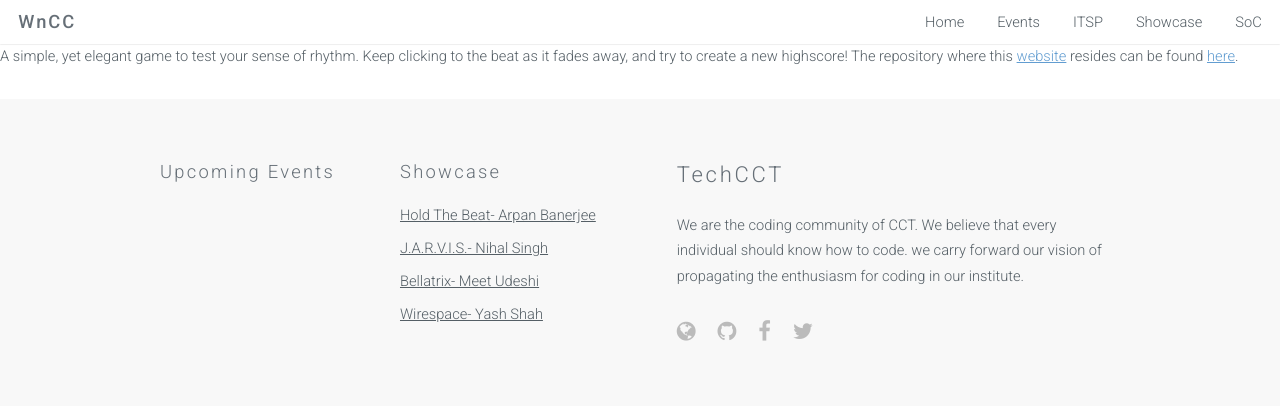
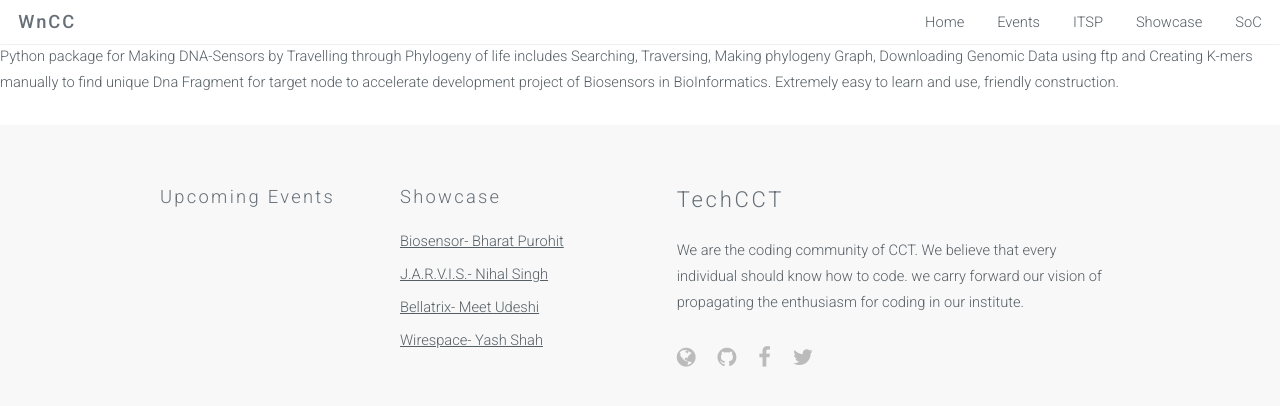
Before and after one commit to TechCCT/TechCCT.github.io, a Jekyll site: the page built from _showcase_projects/1-HoldTheBeat-arpan.markdown, in a window 1280 px wide. Shown: the top 406 px of the page. Built offline with Jekyll 4.4.1, drawn with Linux system fonts in a browser that asks for light colours; a file with an impossible date is left out.

Commit message:
Update 1-HoldTheBeat-arpan.markdown

```diff
--- a/_showcase_projects/1-HoldTheBeat-arpan.markdown
+++ b/_showcase_projects/1-HoldTheBeat-arpan.markdown
@@ -1,16 +1,16 @@
 ---
 layout: default
 image: /images/HoldTheBeat.png
-title: Hold The Beat
-author: "Arpan Banerjee"
-avatar: https://avatars3.githubusercontent.com/u/13916525?v=3&s=400
-github: https://github.com/arpan98
-repo: https://github.com/arpan98/hold-the-beat
-website: http://arpan98.github.io/hold-the-beat
+title: Biosensor
+author: "Bharat Purohit"
+avatar: https://avatars0.githubusercontent.com/u/40547237?s=400&u=ec29fe0435a9037b2afa35f3d8f926108fb5802c&v=4
+github: https://github.com/bharatpurohit97
+repo: https://github.com/DBT-BIF/Biosensor-Python
+website: https://github.com/DBT-BIF/Biosensor-Python
 category:
-- Game
-- Web App
+- Package
+- Python package
 weight: 1
 ---
 
-A simple, yet elegant game to test your sense of rhythm. Keep clicking to the beat as it fades away, and try to create a new highscore! The repository where this [website]({{ page.website }}) resides can be found [here]({{ page.repo }}).
+ Python package for Making DNA-Sensors by Travelling through Phylogeny of life includes Searching, Traversing, Making phylogeny Graph, Downloading Genomic Data using ftp and Creating K-mers manually to find unique Dna Fragment for target node to accelerate development project of Biosensors in BioInformatics. Extremely easy to learn and use, friendly construction.
```
